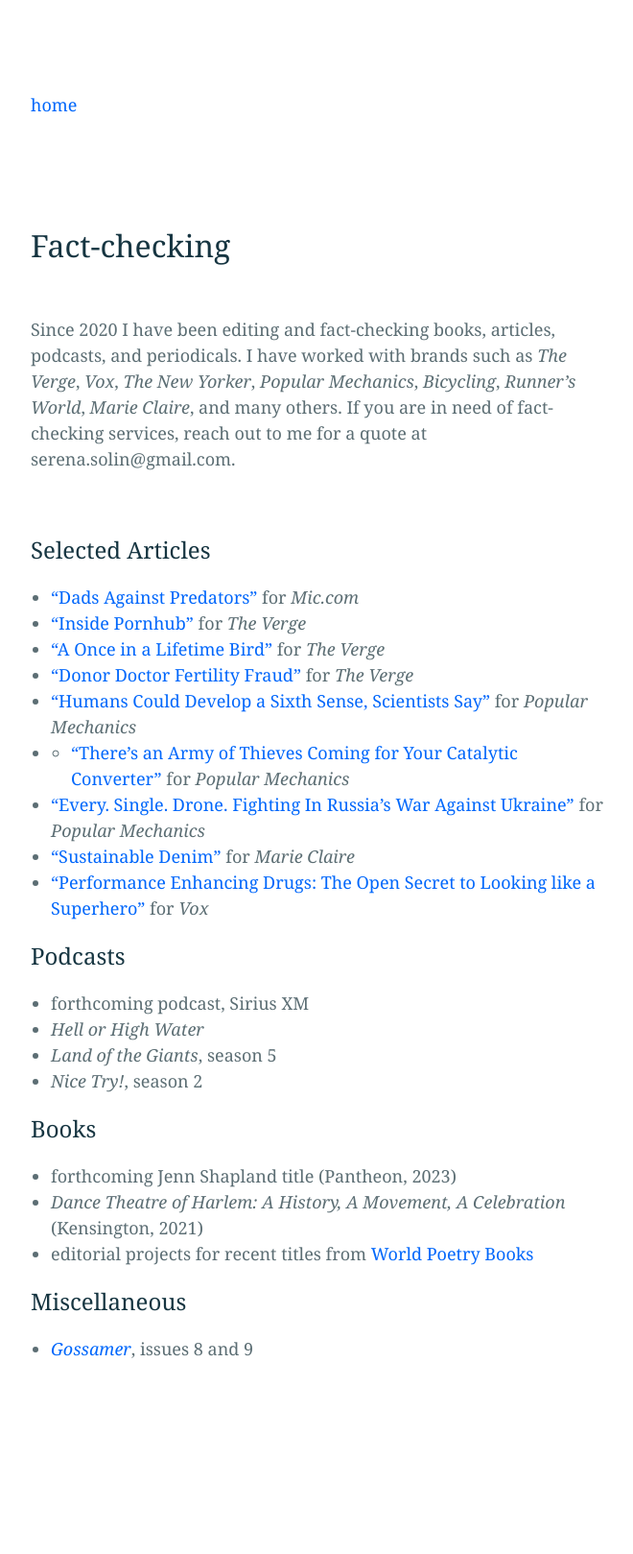
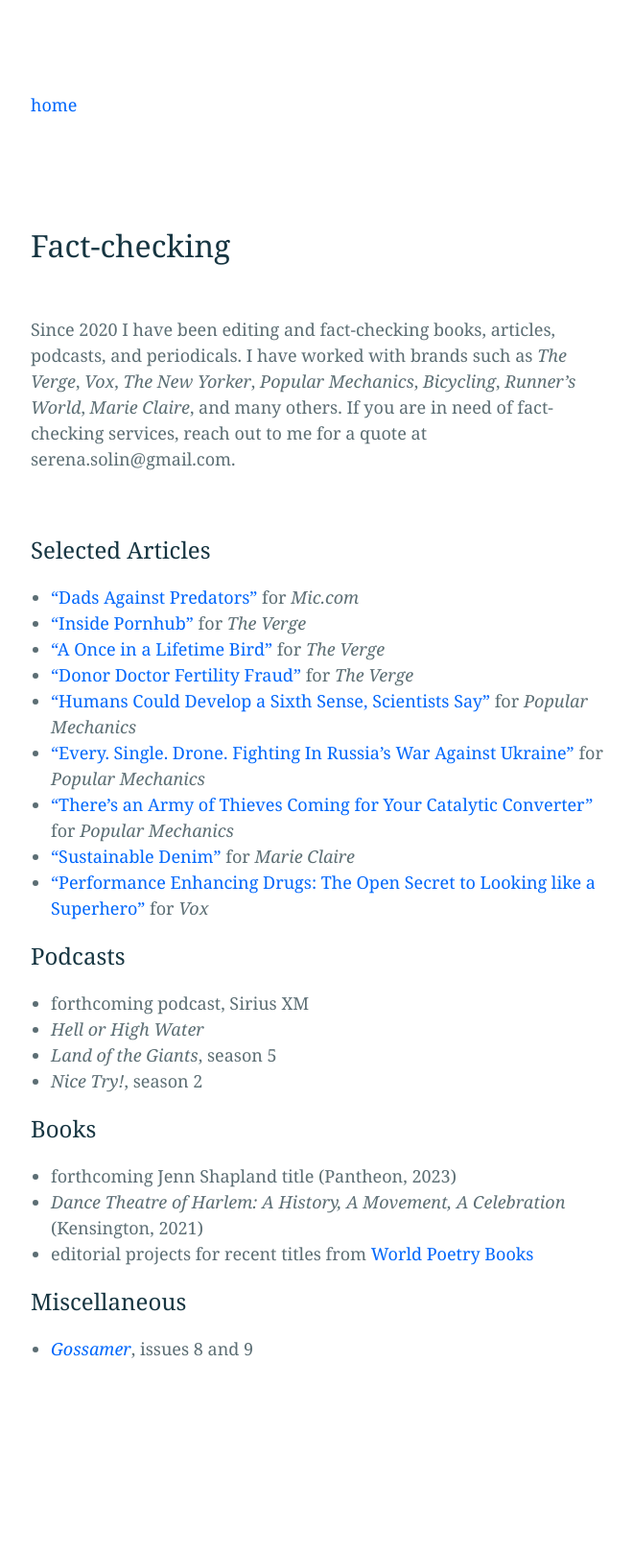
Before and after one commit to bliss-st/ss-website, a Jekyll site: the page built from factchecking.md, in a window 1280 px wide. Shown: the whole page at 96% size, without its empty margins (308-968 px from the left). Built offline with Jekyll 4.4.1, drawn with Linux system fonts in a browser that asks for light colours; part of the change alters nothing that is shown.

```diff
--- a/factchecking.md
+++ b/factchecking.md
@@ -14,9 +14,9 @@ Since 2020 I have been editing and fact-checking books, articles, podcasts, and
 * <a href="https://www.theverge.com/c/22925906/pornhub-mindgeek-content-moderation">"Inside Pornhub"</a> for <em>The Verge</em>
 * <a href="https://www.theverge.com/c/23138305/ebird-cornell-lab-birding-climate-change-research">"A Once in a Lifetime Bird"</a> for <em>The Verge</em>
 * <a href="https://www.theverge.com/c/23157354/doctor-donor-fertility-fraud-ancestry-23andme-dna-test">"Donor Doctor Fertility Fraud"</a> for <em>The Verge</em>
-* <a href="https://www.popularmechanics.com/military/a40298287/drone-fighting-ukraine-war-russia/">"Humans Could Develop a Sixth Sense, Scientists Say"</a> for <em>Popular Mechanics</em>
-* * <a href="https://www.popularmechanics.com/military/a40298287/drone-fighting-ukraine-war-russia/">"There's an Army of Thieves Coming for Your Catalytic Converter"</a> for <em>Popular Mechanics</em>
-* <a href="https://www.popularmechanics.com/cars/a39813806/theres-an-army-of-thieves-coming-for-your-catalytic-converter/">"Every. Single. Drone. Fighting In Russia's War Against Ukraine"</a> for <em>Popular Mechanics</em>
+* <a href="https://www.popularmechanics.com/technology/a36367690/humans-develop-sixth-sense-echolocation/">"Humans Could Develop a Sixth Sense, Scientists Say"</a> for <em>Popular Mechanics</em>
+* <a href="https://www.popularmechanics.com/military/a40298287/drone-fighting-ukraine-war-russia/">"Every. Single. Drone. Fighting In Russia's War Against Ukraine"</a> for <em>Popular Mechanics</em>
+* <a href="https://www.popularmechanics.com/cars/a39813806/theres-an-army-of-thieves-coming-for-your-catalytic-converter/">"There's an Army of Thieves Coming for Your Catalytic Converter"</a> for <em>Popular Mechanics</em>
 * <a href="https://www.marieclaire.com/fashion/sustainable-denim/">"Sustainable Denim"</a> for <em>Marie Claire</em>
 <br>
 * <a href="https://www.vox.com/the-goods/22760163/steroids-hgh-hollywood-actors-peds-performance-enhancing-drugs">"Performance Enhancing Drugs: The Open Secret to Looking like a Superhero"</a> for <em>Vox</em>
```
